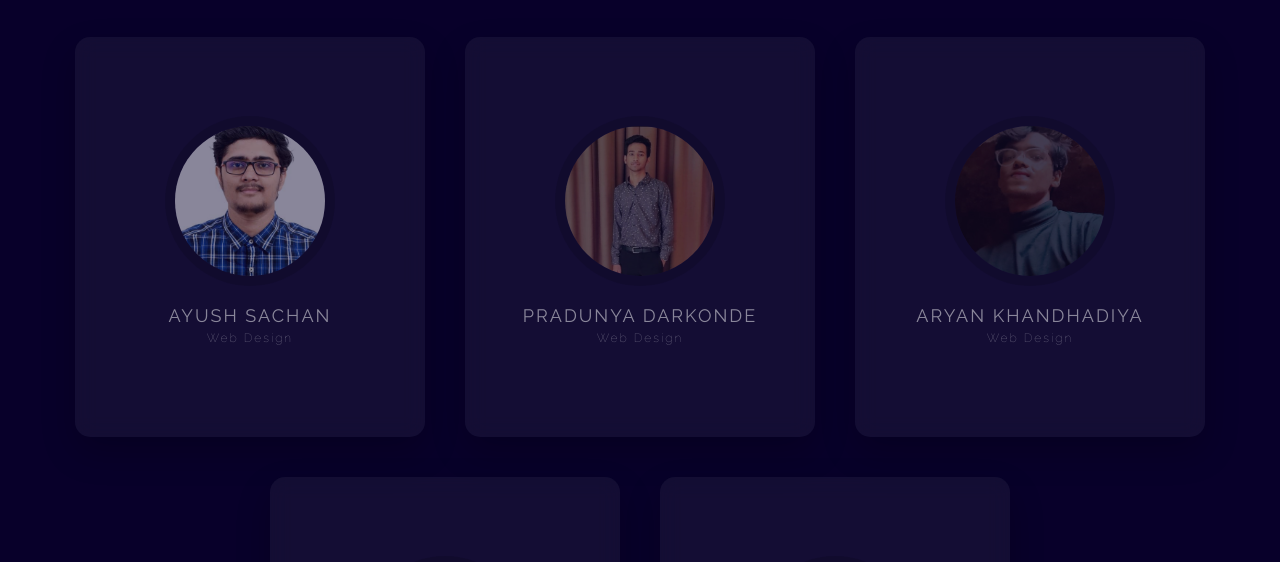
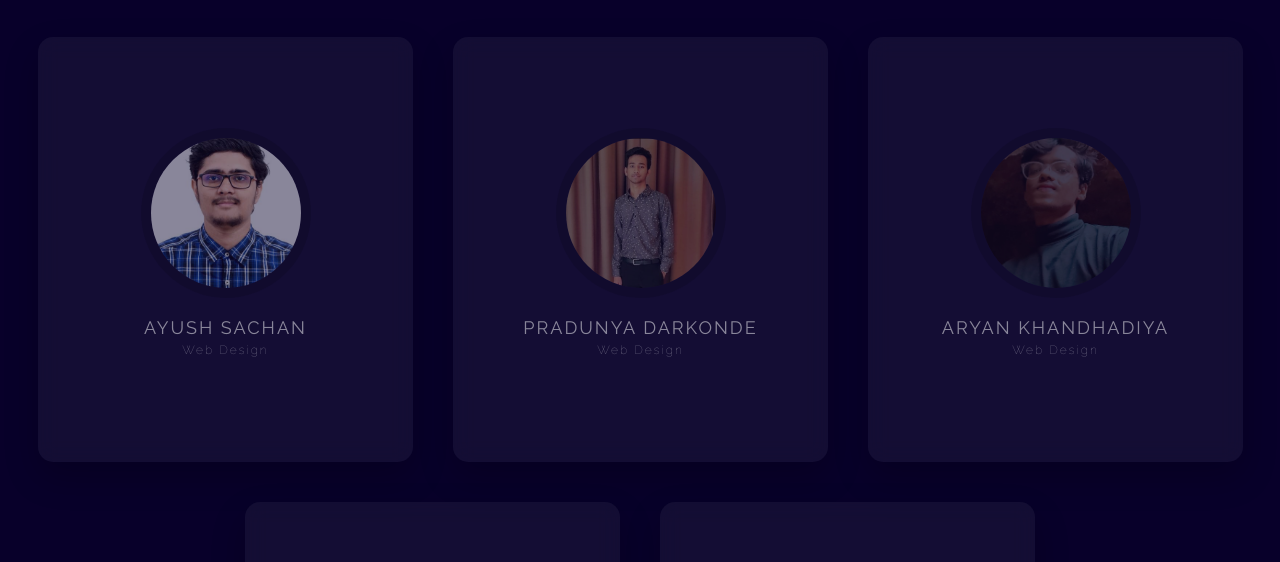
Before and after one commit to yagyesh-bobde/Web-Wizard-Site-1, a plain HTML site: page team.html in a window 1280 px wide. Shown: the part 161-723 px from the top of the page. Drawn offline with nearby package versions, Linux system fonts and the light colour scheme.

Commit message:
Update team.css

```diff
--- a/team.css
+++ b/team.css
@@ -26,8 +26,8 @@ main nav{
 
 .allMembers .card {
     position: relative;
-    width: 350px;
-    height: 400px;
+    width: 375px;
+    height: 425px;
     background: rgba(255, 255, 255, 0.05);
     margin: 20px;
     box-shadow: 0 15px 35px rgba(0, 0, 0, 0.2);
```
